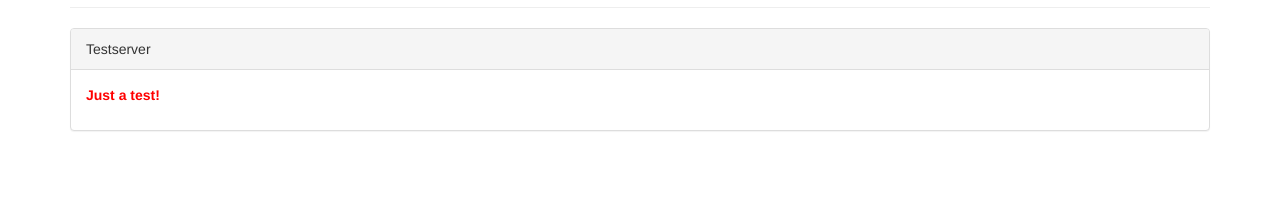
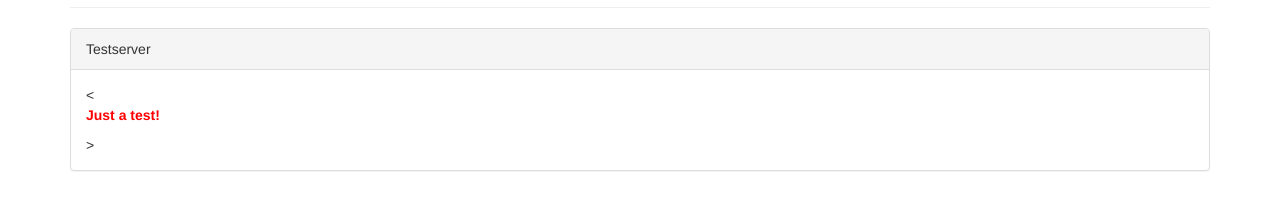
Before and after one commit to AxelWar/angular-data-binding, an Angular app: page / in a window 1280 px wide. Shown: the part 245-454 px from the top of the page. Built offline with nearby package versions, Linux system fonts and the light colour scheme.

Commit message:
76 Projecting Content into components with ng-content

```diff
--- a/src/app/app.component.html
+++ b/src/app/app.component.html
@@ -10,6 +10,14 @@
         *ngFor="let serverElement of serverElements"
         [srvElement]="serverElement"
       >
+        <p>
+          <strong *ngIf="serverElement.type === 'server'" style="color: red;">{{
+            serverElement.content
+          }}</strong>
+          <em *ngIf="serverElement.type === 'blueprint'">{{
+            serverElement.content
+          }}</em>
+        </p>
       </app-server-element>
     </div>
   </div>
--- a/src/app/server-element/server-element.component.html
+++ b/src/app/server-element/server-element.component.html
@@ -1,11 +1,6 @@
 <div class="panel panel-default">
   <div class="panel-heading">{{ element.name }}</div>
   <div class="panel-body">
-    <p>
-      <strong *ngIf="element.type === 'server'" style="color: red">{{
-        element.content
-      }}</strong>
-      <em *ngIf="element.type === 'blueprint'">{{ element.content }}</em>
-    </p>
+    <<ng-content></ng-content>>
   </div>
 </div>
```
